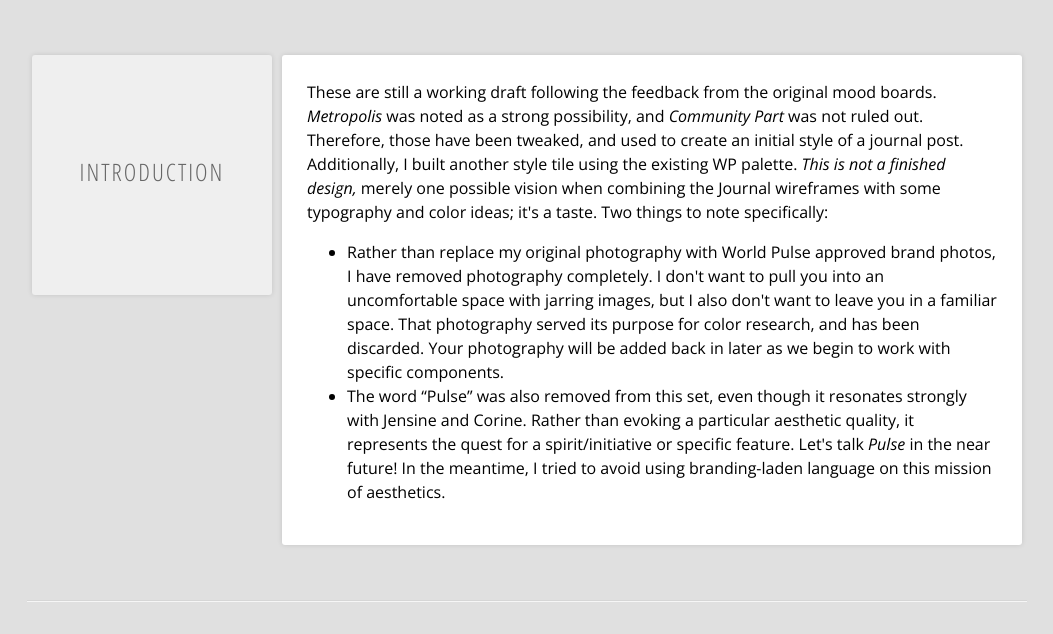
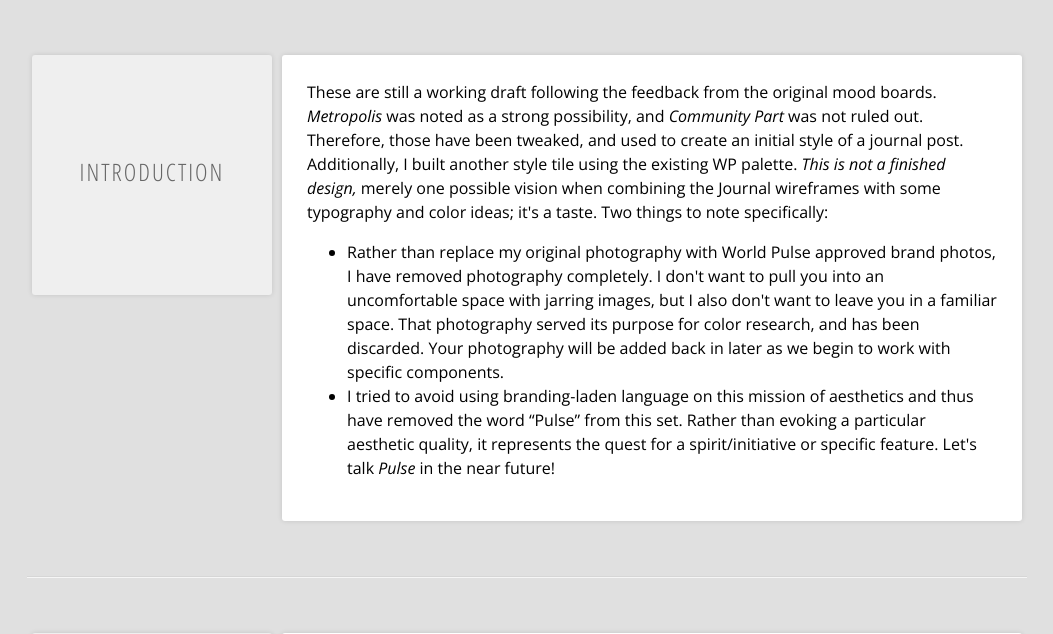
Before and after one commit to fourkitchens/worldpulse-style-tiles, a PHP site: page / in a window 1280 px wide. Shown: the part 142-776 px from the top of the page, without its empty margins (113-1166 px from the left). Run offline with PHP 8.4, Linux system fonts and the light colour scheme; some web fonts are replaced.

Commit message:
Into adjustment from Kathy

```diff
--- a/index.php
+++ b/index.php
@@ -46,13 +46,11 @@
                   research, and has been discarded. Your photography will be
                   added back in later as we begin to work with specific
                   components.</li>
-                <li>The word &ldquo;Pulse&rdquo; was also removed from this set,
-                  even though it resonates strongly with Jensine and Corine.
-                  Rather than evoking a particular aesthetic quality, it represents
-                  the quest for a spirit/initiative or specific feature. Let's
-                  talk <em>Pulse</em> in the near future! In the meantime,
-                  I tried to avoid using branding-laden language on this
-                  mission of aesthetics.</li>
+                <li>I tried to avoid using branding-laden language on this mission
+                  of aesthetics and thus have removed the word &ldquo;Pulse&rdquo;
+                  from this set. Rather than evoking a particular aesthetic quality,
+                  it represents the quest for a spirit/initiative or specific
+                  feature. Let's talk <em>Pulse</em> in the near future!</li>
               </ul>
 
           </div>
```
